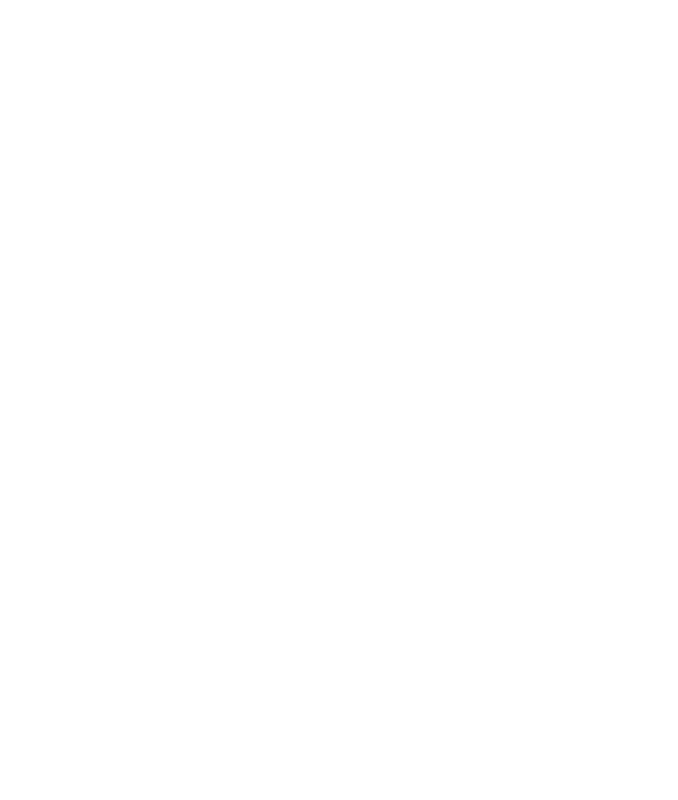
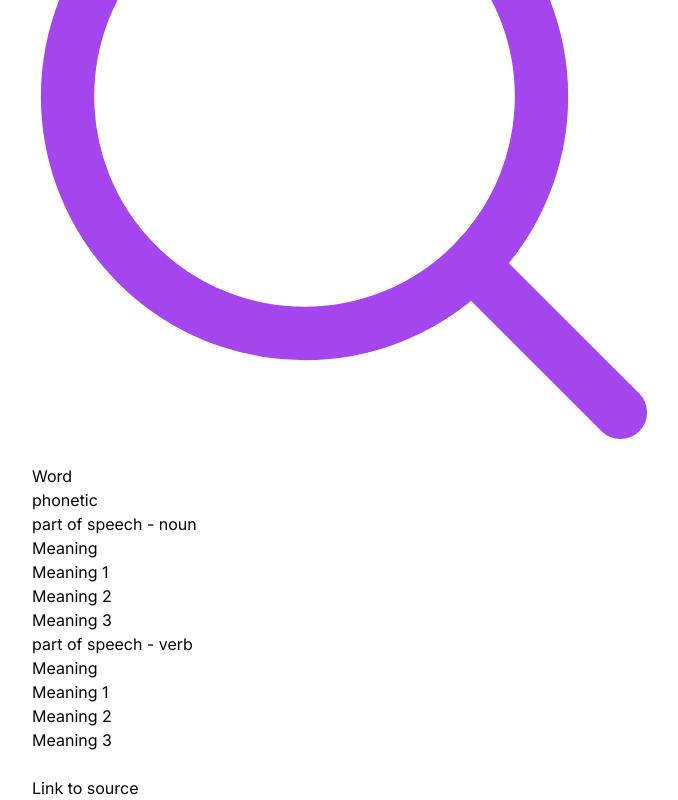
Before and after one commit to eMKa18/dictionary-web-app, a Next.js app: page / in a window 1280 px wide. Shown: the part 400-1200 px from the top of the page, without its empty margins (288-966 px from the left). Before the commit the page ends 800 px from the top, so only its background shows below. Built offline with nearby package versions, Linux system fonts and the light colour scheme.

Commit message:
Adding rest of the page in simple draft

```diff
--- /dev/null
+++ b/app/dictionary/Dictionary.tsx
@@ -0,0 +1,32 @@
+export const Dictionary = () => {
+  return (
+    <div className="flex justify-center flex-col w-full">
+      <input className="w-full m-4 bg-input dark:bg-input-dark p-4 rounded-2xl"></input>
+      <img src="/images/icon-search.svg"></img>
+      <h1>Word {"   "}</h1>
+      <h2>phonetic</h2>
+      <ul>
+        <li>
+          <h3>part of speech - noun</h3>
+          <h3>Meaning</h3>
+          <ul>
+            <li>Meaning 1</li>
+            <li>Meaning 2</li>
+            <li>Meaning 3</li>
+          </ul>
+        </li>
+        <li>
+          <h3>part of speech - verb</h3>
+          <h3>Meaning</h3>
+          <ul>
+            <li>Meaning 1</li>
+            <li>Meaning 2</li>
+            <li>Meaning 3</li>
+          </ul>
+        </li>
+      </ul>
+      <br />
+      <div>Link to source</div>
+    </div>
+  );
+};
--- a/app/page.tsx
+++ b/app/page.tsx
@@ -3,6 +3,7 @@
 import { useFont } from "./FontContext";
 import { FontKey, fontsmap } from "./fonts";
 import Navbar from "./navbar/Navbar";
+import { Dictionary } from "./dictionary/Dictionary";
 
 export default function Home() {
   const { font } = useFont();
@@ -13,7 +14,7 @@
       className={`w-1/2 flex flex-col items-center mobile ${selectedFont.className}`}
     >
       <Navbar></Navbar>
-      <div>Cos w main</div>
+      <Dictionary />
     </main>
   );
 }
--- a/tailwind.config.ts
+++ b/tailwind.config.ts
@@ -12,7 +12,6 @@
     extend: {
       colors: {
         border: "hsl(var(--border))",
-        input: "hsl(var(--input))",
         ring: "hsl(var(--ring))",
         background: "hsl(var(--background))",
         foreground: "hsl(var(--foreground))",
@@ -45,7 +44,9 @@
           foreground: "hsl(var(--card-foreground))",
         },
         inactive: "#767676",
-        active: "#a644ee"
+        active: "#a644ee",
+        input: "#f4f4f4",
+        "input-dark" : "#1f1f1f",
       },
       borderRadius: {
         lg: "var(--radius)",
@@ -66,11 +67,6 @@
         "accordion-down": "accordion-down 0.2s ease-out",
         "accordion-up": "accordion-up 0.2s ease-out",
       },
-      fontFamily: {
-        sans: ['var(--font-inter)'],
-        mono: ['var(--font-lora)'],
-        serif: ['var(--font-inconsolata)']
-      }
     },
   },
   plugins: [require("tailwindcss-animate")],
```
